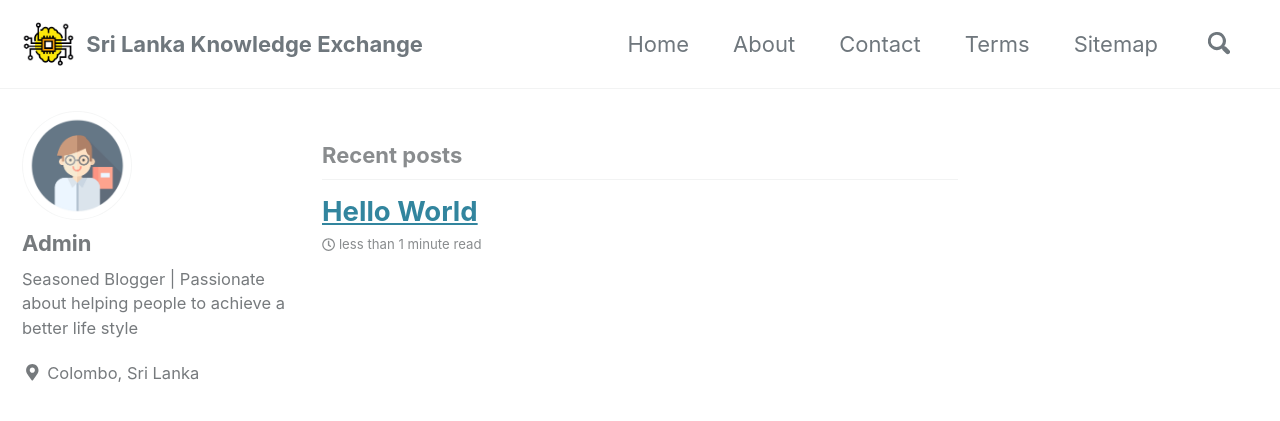
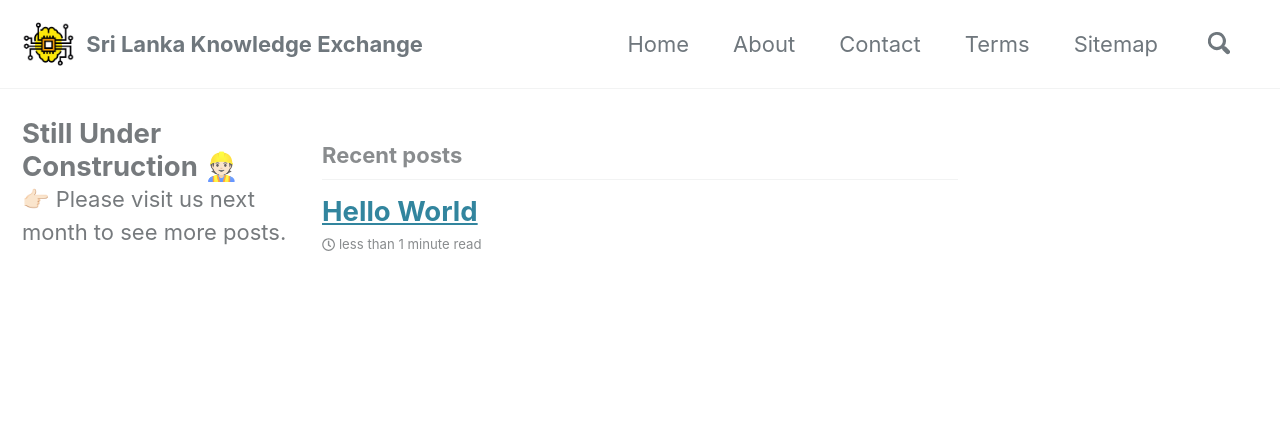
Before and after one commit to bugfix2019/slke, a Jekyll site: the page built from index.html, in a window 1280 px wide and 900 px high. Shown: the top 421 px of the window. Built offline with Jekyll 4.4.1, drawn with Linux system fonts in a browser that asks for light colours; cached includes are drawn as plain includes; the list of posts is cut into pages by our own code.

Commit message:
comment out author profile related code in sidebar

```diff
--- a/_includes/author-profile.html
+++ b/_includes/author-profile.html
@@ -1,263 +1,267 @@
 {% assign author = page.author | default: page.authors[0] | default: site.author %}
 {% assign author = site.data.authors[author] | default: author %}
 
-<div itemscope itemtype="https://schema.org/Person">
+<!--<div itemscope itemtype="https://schema.org/Person">-->
 
-  {% if author.avatar %}
-    <div class="author__avatar">
-      {% if author.avatar contains "://" %}
-        {% assign author_src = author.avatar %}
-      {% else %}
-        {% assign author_src = author.avatar | relative_url %}
-      {% endif %}
+<!--  {% if author.avatar %}-->
+<!--    <div class="author__avatar">-->
+<!--      {% if author.avatar contains "://" %}-->
+<!--        {% assign author_src = author.avatar %}-->
+<!--      {% else %}-->
+<!--        {% assign author_src = author.avatar | relative_url %}-->
+<!--      {% endif %}-->
 
-      {% if author.home %}
-        {% if author.home contains "://" %}
-          {% assign author_link = author.home %}
-        {% else %}
-          {% assign author_link = author.home | relative_url %}
-        {% endif %}
-        <a href="{{ author_link }}">
-          <img src="{{ author_src }}" alt="{{ author.name }}" itemprop="image">
-        </a>
-      {% else %}
-        <img src="{{ author_src }}" alt="{{ author.name }}" itemprop="image">
-      {% endif %}
-    </div>
-  {% endif %}
+<!--      {% if author.home %}-->
+<!--        {% if author.home contains "://" %}-->
+<!--          {% assign author_link = author.home %}-->
+<!--        {% else %}-->
+<!--          {% assign author_link = author.home | relative_url %}-->
+<!--        {% endif %}-->
+<!--        <a href="{{ author_link }}">-->
+<!--          <img src="{{ author_src }}" alt="{{ author.name }}" itemprop="image">-->
+<!--        </a>-->
+<!--      {% else %}-->
+<!--        <img src="{{ author_src }}" alt="{{ author.name }}" itemprop="image">-->
+<!--      {% endif %}-->
+<!--    </div>-->
+<!--  {% endif %}-->
 
-  <div class="author__content">
-    {% if author.home %}
-      <a href="{{ author_link }}"><h3 class="author__name" itemprop="name">{{ author.name }}</h3></a>
-    {% else %}
-      <h3 class="author__name" itemprop="name">{{ author.name }}</h3>
-    {% endif %}
-    {% if author.bio %}
-      <p class="author__bio" itemprop="description">
-        {{ author.bio }}
-      </p>
-    {% endif %}
-  </div>
+<!--  <div class="author__content">-->
+<!--    {% if author.home %}-->
+<!--      <a href="{{ author_link }}"><h3 class="author__name" itemprop="name">{{ author.name }}</h3></a>-->
+<!--    {% else %}-->
+<!--      <h3 class="author__name" itemprop="name">{{ author.name }}</h3>-->
+<!--    {% endif %}-->
+<!--    {% if author.bio %}-->
+<!--      <p class="author__bio" itemprop="description">-->
+<!--        {{ author.bio }}-->
+<!--      </p>-->
+<!--    {% endif %}-->
+<!--  </div>-->
 
-  <div class="author__urls-wrapper">
-    <button class="btn btn--inverse">{{ site.data.ui-text[site.locale].follow_label | remove: ":" | default: "Follow" }}</button>
-    <ul class="author__urls social-icons">
-      {% if author.location %}
-        <li itemprop="homeLocation" itemscope itemtype="https://schema.org/Place">
-          <i class="fas fa-fw fa-map-marker-alt" aria-hidden="true"></i> <span itemprop="name">{{ author.location }}</span>
-        </li>
-      {% endif %}
+<!--  <div class="author__urls-wrapper">-->
+<!--    <button class="btn btn&#45;&#45;inverse">{{ site.data.ui-text[site.locale].follow_label | remove: ":" | default: "Follow" }}</button>-->
+<!--    <ul class="author__urls social-icons">-->
+<!--      {% if author.location %}-->
+<!--        <li itemprop="homeLocation" itemscope itemtype="https://schema.org/Place">-->
+<!--          <i class="fas fa-fw fa-map-marker-alt" aria-hidden="true"></i> <span itemprop="name">{{ author.location }}</span>-->
+<!--        </li>-->
+<!--      {% endif %}-->
 
-      {% if author.links %}
-        {% for link in author.links %}
-          {% if link.label and link.url %}
-            <li><a href="{{ link.url }}" rel="nofollow noopener noreferrer"><i class="{{ link.icon | default: 'fas fa-link' }}" aria-hidden="true"></i> {{ link.label }}</a></li>
-          {% endif %}
-        {% endfor %}
-      {% endif %}
+<!--      {% if author.links %}-->
+<!--        {% for link in author.links %}-->
+<!--          {% if link.label and link.url %}-->
+<!--            <li><a href="{{ link.url }}" rel="nofollow noopener noreferrer"><i class="{{ link.icon | default: 'fas fa-link' }}" aria-hidden="true"></i> {{ link.label }}</a></li>-->
+<!--          {% endif %}-->
+<!--        {% endfor %}-->
+<!--      {% endif %}-->
 
-      {% if author.uri %}
-        <li>
-          <a href="{{ author.uri }}" itemprop="url">
-            <i class="fas fa-fw fa-link" aria-hidden="true"></i> {{ site.data.ui-text[site.locale].website_label | default: "Website" }}
-          </a>
-        </li>
-      {% endif %}
+<!--      {% if author.uri %}-->
+<!--        <li>-->
+<!--          <a href="{{ author.uri }}" itemprop="url">-->
+<!--            <i class="fas fa-fw fa-link" aria-hidden="true"></i> {{ site.data.ui-text[site.locale].website_label | default: "Website" }}-->
+<!--          </a>-->
+<!--        </li>-->
+<!--      {% endif %}-->
 
-      {% if author.email %}
-        <li>
-          <a href="mailto:{{ author.email }}">
-            <meta itemprop="email" content="{{ author.email }}" />
-            <i class="fas fa-fw fa-envelope-square" aria-hidden="true"></i> {{ site.data.ui-text[site.locale].email_label | default: "Email" }}
-          </a>
-        </li>
-      {% endif %}
+<!--      {% if author.email %}-->
+<!--        <li>-->
+<!--          <a href="mailto:{{ author.email }}">-->
+<!--            <meta itemprop="email" content="{{ author.email }}" />-->
+<!--            <i class="fas fa-fw fa-envelope-square" aria-hidden="true"></i> {{ site.data.ui-text[site.locale].email_label | default: "Email" }}-->
+<!--          </a>-->
+<!--        </li>-->
+<!--      {% endif %}-->
 
-      {% if author.keybase %}
-        <li>
-          <a href="https://keybase.io/{{ author.keybase }}" itemprop="sameAs" rel="nofollow noopener noreferrer">
-            <i class="fas fa-fw fa-key" aria-hidden="true"></i> Keybase
-          </a>
-        </li>
-      {% endif %}
+<!--      {% if author.keybase %}-->
+<!--        <li>-->
+<!--          <a href="https://keybase.io/{{ author.keybase }}" itemprop="sameAs" rel="nofollow noopener noreferrer">-->
+<!--            <i class="fas fa-fw fa-key" aria-hidden="true"></i> Keybase-->
+<!--          </a>-->
+<!--        </li>-->
+<!--      {% endif %}-->
 
-      {% if author.twitter %}
-        <li>
-          <a href="https://twitter.com/{{ author.twitter }}" itemprop="sameAs" rel="nofollow noopener noreferrer">
-            <i class="fab fa-fw fa-twitter-square" aria-hidden="true"></i> Twitter
-          </a>
-        </li>
-      {% endif %}
+<!--      {% if author.twitter %}-->
+<!--        <li>-->
+<!--          <a href="https://twitter.com/{{ author.twitter }}" itemprop="sameAs" rel="nofollow noopener noreferrer">-->
+<!--            <i class="fab fa-fw fa-twitter-square" aria-hidden="true"></i> Twitter-->
+<!--          </a>-->
+<!--        </li>-->
+<!--      {% endif %}-->
 
-      {% if author.facebook %}
-        <li>
-          <a href="https://www.facebook.com/{{ author.facebook }}" itemprop="sameAs" rel="nofollow noopener noreferrer">
-            <i class="fab fa-fw fa-facebook-square" aria-hidden="true"></i> Facebook
-          </a>
-        </li>
-      {% endif %}
+<!--      {% if author.facebook %}-->
+<!--        <li>-->
+<!--          <a href="https://www.facebook.com/{{ author.facebook }}" itemprop="sameAs" rel="nofollow noopener noreferrer">-->
+<!--            <i class="fab fa-fw fa-facebook-square" aria-hidden="true"></i> Facebook-->
+<!--          </a>-->
+<!--        </li>-->
+<!--      {% endif %}-->
 
-      {% if author.linkedin %}
-        <li>
-          <a href="https://www.linkedin.com/in/{{ author.linkedin }}" itemprop="sameAs" rel="nofollow noopener noreferrer">
-            <i class="fab fa-fw fa-linkedin" aria-hidden="true"></i> LinkedIn
-          </a>
-        </li>
-      {% endif %}
+<!--      {% if author.linkedin %}-->
+<!--        <li>-->
+<!--          <a href="https://www.linkedin.com/in/{{ author.linkedin }}" itemprop="sameAs" rel="nofollow noopener noreferrer">-->
+<!--            <i class="fab fa-fw fa-linkedin" aria-hidden="true"></i> LinkedIn-->
+<!--          </a>-->
+<!--        </li>-->
+<!--      {% endif %}-->
 
-      {% if author.xing %}
-        <li>
-          <a href="https://www.xing.com/profile/{{ author.xing }}" itemprop="sameAs" rel="nofollow noopener noreferrer">
-            <i class="fab fa-fw fa-xing-square" aria-hidden="true"></i> XING
-          </a>
-        </li>
-      {% endif %}
+<!--      {% if author.xing %}-->
+<!--        <li>-->
+<!--          <a href="https://www.xing.com/profile/{{ author.xing }}" itemprop="sameAs" rel="nofollow noopener noreferrer">-->
+<!--            <i class="fab fa-fw fa-xing-square" aria-hidden="true"></i> XING-->
+<!--          </a>-->
+<!--        </li>-->
+<!--      {% endif %}-->
 
-      {% if author.instagram %}
-        <li>
-          <a href="https://instagram.com/{{ author.instagram }}" itemprop="sameAs" rel="nofollow noopener noreferrer">
-            <i class="fab fa-fw fa-instagram" aria-hidden="true"></i> Instagram
-          </a>
-        </li>
-      {% endif %}
+<!--      {% if author.instagram %}-->
+<!--        <li>-->
+<!--          <a href="https://instagram.com/{{ author.instagram }}" itemprop="sameAs" rel="nofollow noopener noreferrer">-->
+<!--            <i class="fab fa-fw fa-instagram" aria-hidden="true"></i> Instagram-->
+<!--          </a>-->
+<!--        </li>-->
+<!--      {% endif %}-->
 
-      {% if author.tumblr %}
-        <li>
-          <a href="https://{{ author.tumblr }}.tumblr.com" itemprop="sameAs" rel="nofollow noopener noreferrer">
-            <i class="fab fa-fw fa-tumblr-square" aria-hidden="true"></i> Tumblr
-          </a>
-        </li>
-      {% endif %}
+<!--      {% if author.tumblr %}-->
+<!--        <li>-->
+<!--          <a href="https://{{ author.tumblr }}.tumblr.com" itemprop="sameAs" rel="nofollow noopener noreferrer">-->
+<!--            <i class="fab fa-fw fa-tumblr-square" aria-hidden="true"></i> Tumblr-->
+<!--          </a>-->
+<!--        </li>-->
+<!--      {% endif %}-->
 
-      {% if author.bitbucket %}
-        <li>
-          <a href="https://bitbucket.org/{{ author.bitbucket }}" itemprop="sameAs" rel="nofollow noopener noreferrer">
-            <i class="fab fa-fw fa-bitbucket" aria-hidden="true"></i> Bitbucket
-          </a>
-        </li>
-      {% endif %}
+<!--      {% if author.bitbucket %}-->
+<!--        <li>-->
+<!--          <a href="https://bitbucket.org/{{ author.bitbucket }}" itemprop="sameAs" rel="nofollow noopener noreferrer">-->
+<!--            <i class="fab fa-fw fa-bitbucket" aria-hidden="true"></i> Bitbucket-->
+<!--          </a>-->
+<!--        </li>-->
+<!--      {% endif %}-->
 
-      {% if author.github %}
-        <li>
-          <a href="https://github.com/{{ author.github }}" itemprop="sameAs" rel="nofollow noopener noreferrer">
-            <i class="fab fa-fw fa-github" aria-hidden="true"></i> GitHub
-          </a>
-        </li>
-      {% endif %}
+<!--      {% if author.github %}-->
+<!--        <li>-->
+<!--          <a href="https://github.com/{{ author.github }}" itemprop="sameAs" rel="nofollow noopener noreferrer">-->
+<!--            <i class="fab fa-fw fa-github" aria-hidden="true"></i> GitHub-->
+<!--          </a>-->
+<!--        </li>-->
+<!--      {% endif %}-->
 
-      {% if author.gitlab %}
-        <li>
-          <a href="https://gitlab.com/{{ author.gitlab }}" itemprop="sameAs" rel="nofollow noopener noreferrer">
-            <i class="fab fa-fw fa-gitlab" aria-hidden="true"></i> GitLab
-          </a>
-        </li>
-      {% endif %}
+<!--      {% if author.gitlab %}-->
+<!--        <li>-->
+<!--          <a href="https://gitlab.com/{{ author.gitlab }}" itemprop="sameAs" rel="nofollow noopener noreferrer">-->
+<!--            <i class="fab fa-fw fa-gitlab" aria-hidden="true"></i> GitLab-->
+<!--          </a>-->
+<!--        </li>-->
+<!--      {% endif %}-->
 
-      {% if author.stackoverflow %}
-        <li>
-          <a href="https://stackoverflow.com/users/{{ author.stackoverflow }}" itemprop="sameAs" rel="nofollow noopener noreferrer">
-            <i class="fab fa-fw fa-stack-overflow" aria-hidden="true"></i> Stack Overflow
-          </a>
-        </li>
-      {% endif %}
+<!--      {% if author.stackoverflow %}-->
+<!--        <li>-->
+<!--          <a href="https://stackoverflow.com/users/{{ author.stackoverflow }}" itemprop="sameAs" rel="nofollow noopener noreferrer">-->
+<!--            <i class="fab fa-fw fa-stack-overflow" aria-hidden="true"></i> Stack Overflow-->
+<!--          </a>-->
+<!--        </li>-->
+<!--      {% endif %}-->
 
-      {% if author.lastfm %}
-        <li>
-          <a href="https://last.fm/user/{{ author.lastfm }}" itemprop="sameAs" rel="nofollow noopener noreferrer">
-            <i class="fab fa-fw fa-lastfm-square" aria-hidden="true"></i> Last.fm
-          </a>
-        </li>
-      {% endif %}
+<!--      {% if author.lastfm %}-->
+<!--        <li>-->
+<!--          <a href="https://last.fm/user/{{ author.lastfm }}" itemprop="sameAs" rel="nofollow noopener noreferrer">-->
+<!--            <i class="fab fa-fw fa-lastfm-square" aria-hidden="true"></i> Last.fm-->
+<!--          </a>-->
+<!--        </li>-->
+<!--      {% endif %}-->
 
-      {% if author.dribbble %}
-        <li>
-          <a href="https://dribbble.com/{{ author.dribbble }}" itemprop="sameAs" rel="nofollow noopener noreferrer">
-            <i class="fab fa-fw fa-dribbble" aria-hidden="true"></i> Dribbble
-          </a>
-        </li>
-      {% endif %}
+<!--      {% if author.dribbble %}-->
+<!--        <li>-->
+<!--          <a href="https://dribbble.com/{{ author.dribbble }}" itemprop="sameAs" rel="nofollow noopener noreferrer">-->
+<!--            <i class="fab fa-fw fa-dribbble" aria-hidden="true"></i> Dribbble-->
+<!--          </a>-->
+<!--        </li>-->
+<!--      {% endif %}-->
 
-      {% if author.pinterest %}
-        <li>
-          <a href="https://www.pinterest.com/{{ author.pinterest }}" itemprop="sameAs" rel="nofollow noopener noreferrer">
-            <i class="fab fa-fw fa-pinterest" aria-hidden="true"></i> Pinterest
-          </a>
-        </li>
-      {% endif %}
+<!--      {% if author.pinterest %}-->
+<!--        <li>-->
+<!--          <a href="https://www.pinterest.com/{{ author.pinterest }}" itemprop="sameAs" rel="nofollow noopener noreferrer">-->
+<!--            <i class="fab fa-fw fa-pinterest" aria-hidden="true"></i> Pinterest-->
+<!--          </a>-->
+<!--        </li>-->
+<!--      {% endif %}-->
 
-      {% if author.foursquare %}
-        <li>
-          <a href="https://foursquare.com/{{ author.foursquare }}" itemprop="sameAs" rel="nofollow noopener noreferrer">
-            <i class="fab fa-fw fa-foursquare" aria-hidden="true"></i> Foursquare
-          </a>
-        </li>
-      {% endif %}
+<!--      {% if author.foursquare %}-->
+<!--        <li>-->
+<!--          <a href="https://foursquare.com/{{ author.foursquare }}" itemprop="sameAs" rel="nofollow noopener noreferrer">-->
+<!--            <i class="fab fa-fw fa-foursquare" aria-hidden="true"></i> Foursquare-->
+<!--          </a>-->
+<!--        </li>-->
+<!--      {% endif %}-->
 
-      {% if author.steam %}
-        <li>
-          <a href="https://steamcommunity.com/id/{{ author.steam }}" itemprop="sameAs" rel="nofollow noopener noreferrer">
-            <i class="fab fa-fw fa-steam" aria-hidden="true"></i> Steam
-          </a>
-        </li>
-      {% endif %}
+<!--      {% if author.steam %}-->
+<!--        <li>-->
+<!--          <a href="https://steamcommunity.com/id/{{ author.steam }}" itemprop="sameAs" rel="nofollow noopener noreferrer">-->
+<!--            <i class="fab fa-fw fa-steam" aria-hidden="true"></i> Steam-->
+<!--          </a>-->
+<!--        </li>-->
+<!--      {% endif %}-->
 
-      {% if author.youtube %}
-        {% if author.youtube contains "://" %}
-          <li>
-            <a href="{{ author.youtube }}" itemprop="sameAs" rel="nofollow noopener noreferrer">
-              <i class="fab fa-fw fa-youtube" aria-hidden="true"></i> YouTube
-            </a>
-          </li>
-        {% else author.youtube %}
-          <li>
-            <a href="https://www.youtube.com/user/{{ author.youtube }}" itemprop="sameAs" rel="nofollow noopener noreferrer">
-              <i class="fab fa-fw fa-youtube" aria-hidden="true"></i> YouTube
-            </a>
-          </li>
-        {% endif %}
-      {% endif %}
+<!--      {% if author.youtube %}-->
+<!--        {% if author.youtube contains "://" %}-->
+<!--          <li>-->
+<!--            <a href="{{ author.youtube }}" itemprop="sameAs" rel="nofollow noopener noreferrer">-->
+<!--              <i class="fab fa-fw fa-youtube" aria-hidden="true"></i> YouTube-->
+<!--            </a>-->
+<!--          </li>-->
+<!--        {% else author.youtube %}-->
+<!--          <li>-->
+<!--            <a href="https://www.youtube.com/user/{{ author.youtube }}" itemprop="sameAs" rel="nofollow noopener noreferrer">-->
+<!--              <i class="fab fa-fw fa-youtube" aria-hidden="true"></i> YouTube-->
+<!--            </a>-->
+<!--          </li>-->
+<!--        {% endif %}-->
+<!--      {% endif %}-->
 
-      {% if author.soundcloud %}
-        <li>
-          <a href="https://soundcloud.com/{{ author.soundcloud }}" itemprop="sameAs" rel="nofollow noopener noreferrer">
-            <i class="fab fa-fw fa-soundcloud" aria-hidden="true"></i> SoundCloud
-          </a>
-        </li>
-      {% endif %}
+<!--      {% if author.soundcloud %}-->
+<!--        <li>-->
+<!--          <a href="https://soundcloud.com/{{ author.soundcloud }}" itemprop="sameAs" rel="nofollow noopener noreferrer">-->
+<!--            <i class="fab fa-fw fa-soundcloud" aria-hidden="true"></i> SoundCloud-->
+<!--          </a>-->
+<!--        </li>-->
+<!--      {% endif %}-->
 
-      {% if author.weibo %}
-        <li>
-          <a href="https://www.weibo.com/{{ author.weibo }}" itemprop="sameAs" rel="nofollow noopener noreferrer">
-            <i class="fab fa-fw fa-weibo" aria-hidden="true"></i> Weibo
-          </a>
-        </li>
-      {% endif %}
+<!--      {% if author.weibo %}-->
+<!--        <li>-->
+<!--          <a href="https://www.weibo.com/{{ author.weibo }}" itemprop="sameAs" rel="nofollow noopener noreferrer">-->
+<!--            <i class="fab fa-fw fa-weibo" aria-hidden="true"></i> Weibo-->
+<!--          </a>-->
+<!--        </li>-->
+<!--      {% endif %}-->
 
-      {% if author.flickr %}
-        <li>
-          <a href="https://www.flickr.com/{{ author.flickr }}" itemprop="sameAs" rel="nofollow noopener noreferrer">
-            <i class="fab fa-fw fa-flickr" aria-hidden="true"></i> Flickr
-          </a>
-        </li>
-      {% endif %}
+<!--      {% if author.flickr %}-->
+<!--        <li>-->
+<!--          <a href="https://www.flickr.com/{{ author.flickr }}" itemprop="sameAs" rel="nofollow noopener noreferrer">-->
+<!--            <i class="fab fa-fw fa-flickr" aria-hidden="true"></i> Flickr-->
+<!--          </a>-->
+<!--        </li>-->
+<!--      {% endif %}-->
 
-      {% if author.codepen %}
-        <li>
-          <a href="https://codepen.io/{{ author.codepen }}" itemprop="sameAs" rel="nofollow noopener noreferrer">
-            <i class="fab fa-fw fa-codepen" aria-hidden="true"></i> CodePen
-          </a>
-        </li>
-      {% endif %}
+<!--      {% if author.codepen %}-->
+<!--        <li>-->
+<!--          <a href="https://codepen.io/{{ author.codepen }}" itemprop="sameAs" rel="nofollow noopener noreferrer">-->
+<!--            <i class="fab fa-fw fa-codepen" aria-hidden="true"></i> CodePen-->
+<!--          </a>-->
+<!--        </li>-->
+<!--      {% endif %}-->
 
-      {% if author.vine %}
-        <li>
-          <a href="https://vine.co/u/{{ author.vine }}" itemprop="sameAs" rel="nofollow noopener noreferrer">
-            <i class="fab fa-fw fa-vine" aria-hidden="true"></i> Vine
-          </a>
-        </li>
-      {% endif %}
+<!--      {% if author.vine %}-->
+<!--        <li>-->
+<!--          <a href="https://vine.co/u/{{ author.vine }}" itemprop="sameAs" rel="nofollow noopener noreferrer">-->
+<!--            <i class="fab fa-fw fa-vine" aria-hidden="true"></i> Vine-->
+<!--          </a>-->
+<!--        </li>-->
+<!--      {% endif %}-->
 
       {% include author-profile-custom-links.html %}
-    </ul>
-  </div>
-</div>
+<!--    </ul>-->
+<!--  </div>-->
+<!--</div>-->
+
+<h2> Still Under Construction 👷🏻 </h2>
+
+👉🏻 Please visit us next month to see more posts.
```
Also changed, not shown: _includes/author-profile-custom-links.html (+5 -7 lines).
